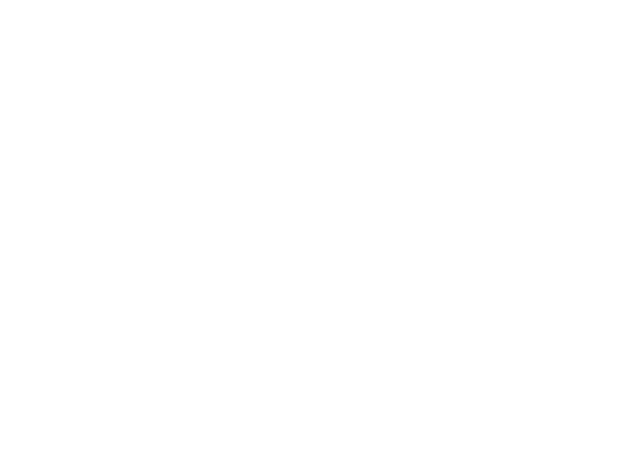
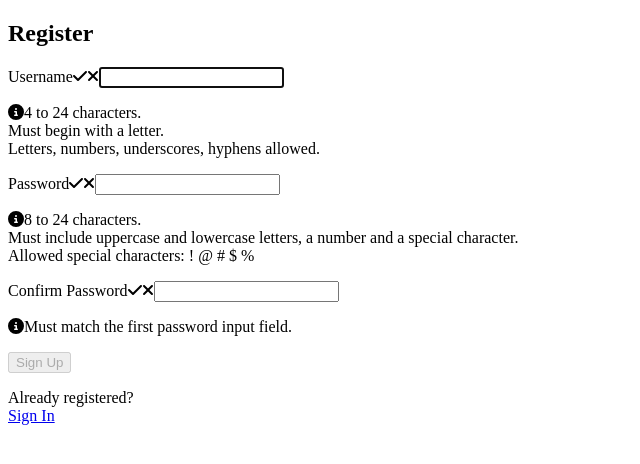
Before and after one commit to codingjavi/Happy, a React (Create React App) app in the folder Client/: page /register in a window 1280 px wide. Before the commit this address had no page. Shown: the top 464 px of the page, without its empty margins (0-640 px from the left). Built offline with nearby package versions, Linux system fonts and the light colour scheme.

Commit message:
Finished the register form in the front end

```diff
--- a/Client/src/App.js
+++ b/Client/src/App.js
@@ -3,6 +3,7 @@
 import { BrowserRouter as Router, Route, Routes } from 'react-router-dom';
 import Home from './components/Home'
 import Login from './components/Login';
+import Register from './components/Register';
 function App() {
 
   /*
@@ -28,6 +29,7 @@
 
           <Route index element={<Home />} />
           <Route exact path='/login' element={<Login/>}/>
+          <Route exact path='/register' element={<Register/>}/>
         </Routes>
       </Router>
     </div>
--- a/Client/src/components/Login.js
+++ b/Client/src/components/Login.js
@@ -1,6 +1,7 @@
 import React, { useRef, useEffect, useState, useContext } from 'react';
 import AuthContext from '../context/AuthProvider';//authContext not provider like index
 import axios from '../api/axios';
+import { Link } from 'react-router-dom';
 
 //uri for backedn api
 const LOGIN_URL = '/auth';
@@ -120,7 +121,7 @@
             <p>
                 Need an Account? <br />
                 <span className='line'>
-                    {/* Route link here for register */}
+                    <Link to = "/register"> Click Here!</Link>
                 </span>
             </p>
         </section>
--- a/Client/src/components/Register.js
+++ b/Client/src/components/Register.js
@@ -1,8 +1,8 @@
 import React, { useRef, useState, useEffect } from 'react'
 import { faCheck, faTimes, faInfoCircle } from "@fortawesome/free-solid-svg-icons";
 import { FontAwesomeIcon } from "@fortawesome/react-fontawesome";
-
-
+import axios from '../api/axios';
+import { Link } from 'react-router-dom';
 //regex: how we're validating user and password
   //[]: start with lower case or upper case a - z
   //2nd []: can be followed by upper or lower a -z and 0-9 or - _
@@ -44,14 +44,14 @@
     //when user change function runs again
   useEffect(() => {
     //True if valid False if not
-    const result = USER_REGEX.text(user);
+    const result = USER_REGEX.test(user);
     console.log(result);
     console.log(user);
 
     setValidName(result);
   }, [user])
 
-  //validating password
+  //validating password (when change password of confirm password both will be checked for validation)
   useEffect(() => {
     const result = PWD_REGEX.test(pwd);
     setValidPwd(result);    //boolean checking if password valid
@@ -64,7 +64,70 @@
     setErrMsg('');
   }, [user, pwd, matchPwd])
 
+  const handleSubmit = async (e) => {
+    e.preventDefault();
+
+    //if button enabled w JS hack then check again
+    const v1 = USER_REGEX.test(user);
+    const v2 = PWD_REGEX.test(pwd);
+    if(!v1 || !v2) {
+      setErrMsg("Invalid Entry");
+      return;
+    }
+
+    try {
+      //making api call to backend
+          //if backend expecting user & pwd then leave like that
+          //else: ({userName: user, password:pwd})
+              //userName & password is what the API is expecting
+      const response = await axios.post(REGISTER_URL,
+          JSON.stringify({user, pwd}),
+          {
+              //saying the request is in JSON format
+              headers: { 'Content-Type': 'application/json'},
+              withCredentials: true
+          }
+      );
+      //? : avoiding errors: if response is not null then check data if data is null and so on.
+          //if any are null then accessToken = undefined
+      const accessToken = response?.data?.accessToken;
+
+      //roles(made up) for the node.js backend (might not for us)
+      const roles = response?.data?.roles;
+
+      //SETTING AUTH (auth provider)
+      //storing in global auth object
+      //STORING ALL OF USERS INFO
+          //to conditionally render components, manage user sessions, control access to certain routes
+      setUser('');
+      setPwd('');
+      setSuccess(true);
+    } catch (err) {
+        if(!err?.response) {
+            setErrMsg('No Server Response')
+        } else if (err.response?.status === 409) {
+            setErrMsg('Username Taken');
+        } else {
+            setErrMsg('Registration Failed');
+        }
+        //setting focus on error display - so screen reader can read the information
+            //assertive so announced immediatly
+        errRef.current.focus();
+  }
+
+
+  }
+
   return (
+    <>
+      {success ? (
+          <section>
+              <h1>Success!</h1>
+              <p>
+                  <a href="#">Sign In</a>
+              </p>
+          </section>
+      ) : (
         <section>
           {/* if errMsg truthy then errmsg css which displays it
               else: put it offscreen (not entirly out of document)
@@ -110,28 +173,77 @@
                 Must begin with a letter. <br />
                 Letters, numbers, underscores, hyphens allowed.
               </p>
+
+
               {/*never going to set focus on password, just tab to it*/ }
-          <label htmlFor='password'>Password</label>
+              <label htmlFor='password'>
+                Password
+                <span className={validPwd ? "valid" : "hide"}>
+                  <FontAwesomeIcon icon={faCheck} />
+                </span>
+                <span className={validPwd || !user ? "hide" : "invalid"}>
+                  <FontAwesomeIcon icon={faTimes}/>
+                </span>
+              </label>
+              {/* MAY NOT NEED VALUE HERE!!!! */}
               <input
                   type="password"
                   id="password"
                   value={pwd}
                   onChange={(e) => setPwd(e.target.value)}
                   required
+                  aria-invalid={validPwd ? "false" : "true"}
+                  aria-describedby='pwdnote'
+                  onFocus={() => setPwdFocus(true)}
+                  onBlur={() => setPwdFocus(false)}
               />
-          <label htmlFor='matchPassword'>Confirm Password</label>
+              <p id='pwdnote' className={pwdFocus && !validPwd ? "instructions" : "offscreen"}>
+                <FontAwesomeIcon icon={faInfoCircle} />
+                {/* using aria-label: so screen reader can read description */}
+                8 to 24 characters.<br />
+                Must include uppercase and lowercase letters, a number and a special character.<br />
+                Allowed special characters: <span aria-label="exclamation mark">!</span> <span aria-label="at symbol">@</span> <span aria-label="hashtag">#</span> <span aria-label="dollar sign">$</span> <span aria-label="percent">%</span>
+              </p>
+
+
+              <label htmlFor='confirm_pwd'>
+                Confirm Password
+                <span className={validMatch && matchPwd ? "valid" : "hide"}>
+                  <FontAwesomeIcon icon={faCheck} />
+                </span>
+                <span className={validMatch || !matchPwd ? "hide" : "invalid"}>
+                  <FontAwesomeIcon icon={faTimes}/>
+                </span>
+              </label>
               <input
                 type="password"
-            id="matchPassword"
+                id="confirm_pwd"
                 value={matchPwd}
                 onChange={(e) => setMatchPwd(e.target.value)}
                 required
+                aria-invalid={validPwd ? "false" : "true"}
+                aria-describedby='confirmnote'
+                onFocus={() => setMatchFocus(true)}
+                onBlur={() => setMatchFocus(false)}
+              />
+              <p id='confirmnote' className={matchFocus && !validMatch ? "instructions" : "offscreen"}>
+                <FontAwesomeIcon icon={faInfoCircle} />
+                Must match the first password input field.
+              </p>
 
-          />
-          <button>Register</button>
+
+              <button disabled={!validName || !validPwd || !validPwd ? true : false}>Sign Up</button>
           </form>
+          <p>
+            Already registered? <br />
+            <span className='line'>
+              <Link to ="/login"> Sign In </Link>
+            </span>
+          </p>
 
         </section>
+    )}
+    </>
   )
 }
 
```
Lines whose indentation alone changed are shown as unchanged.
